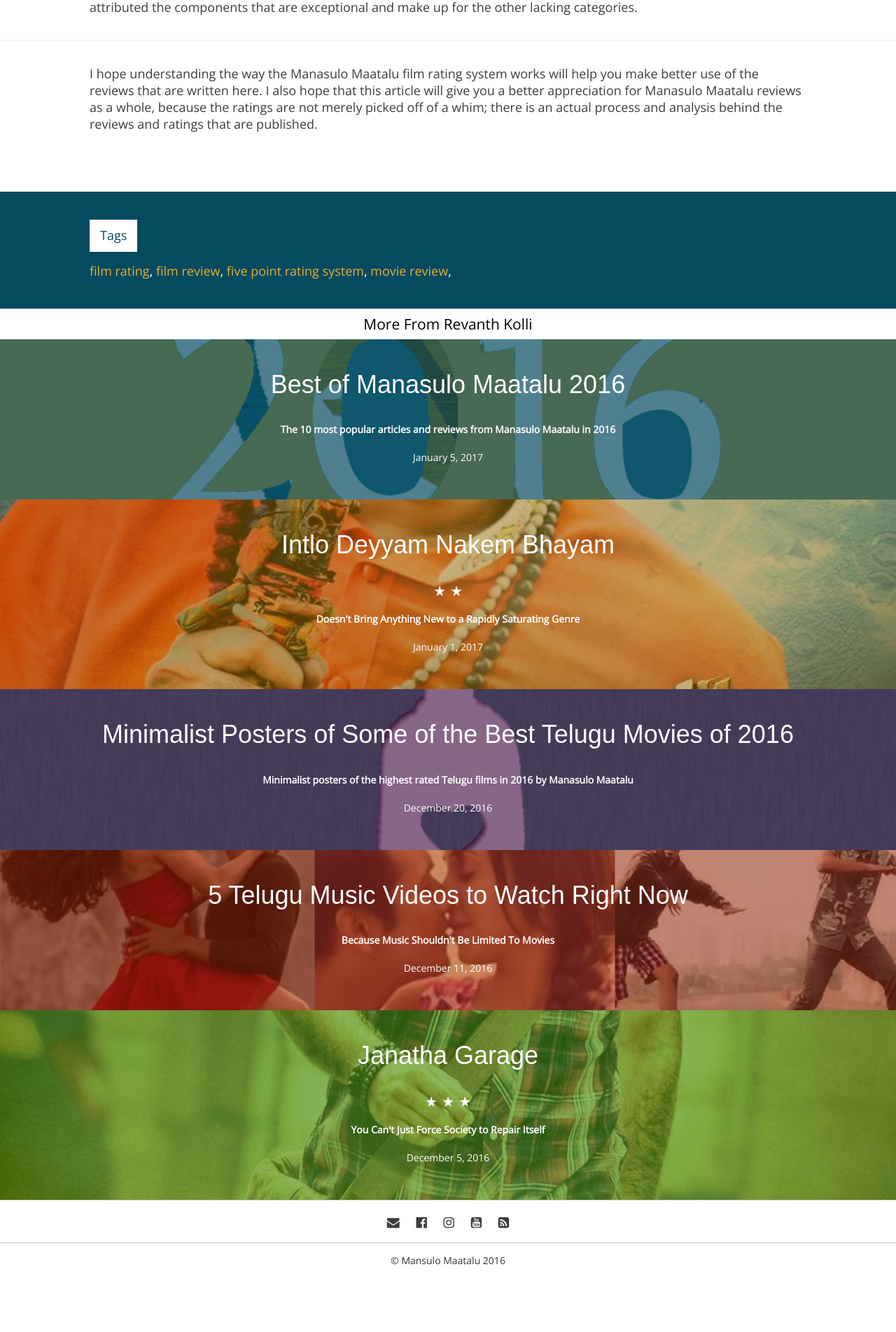
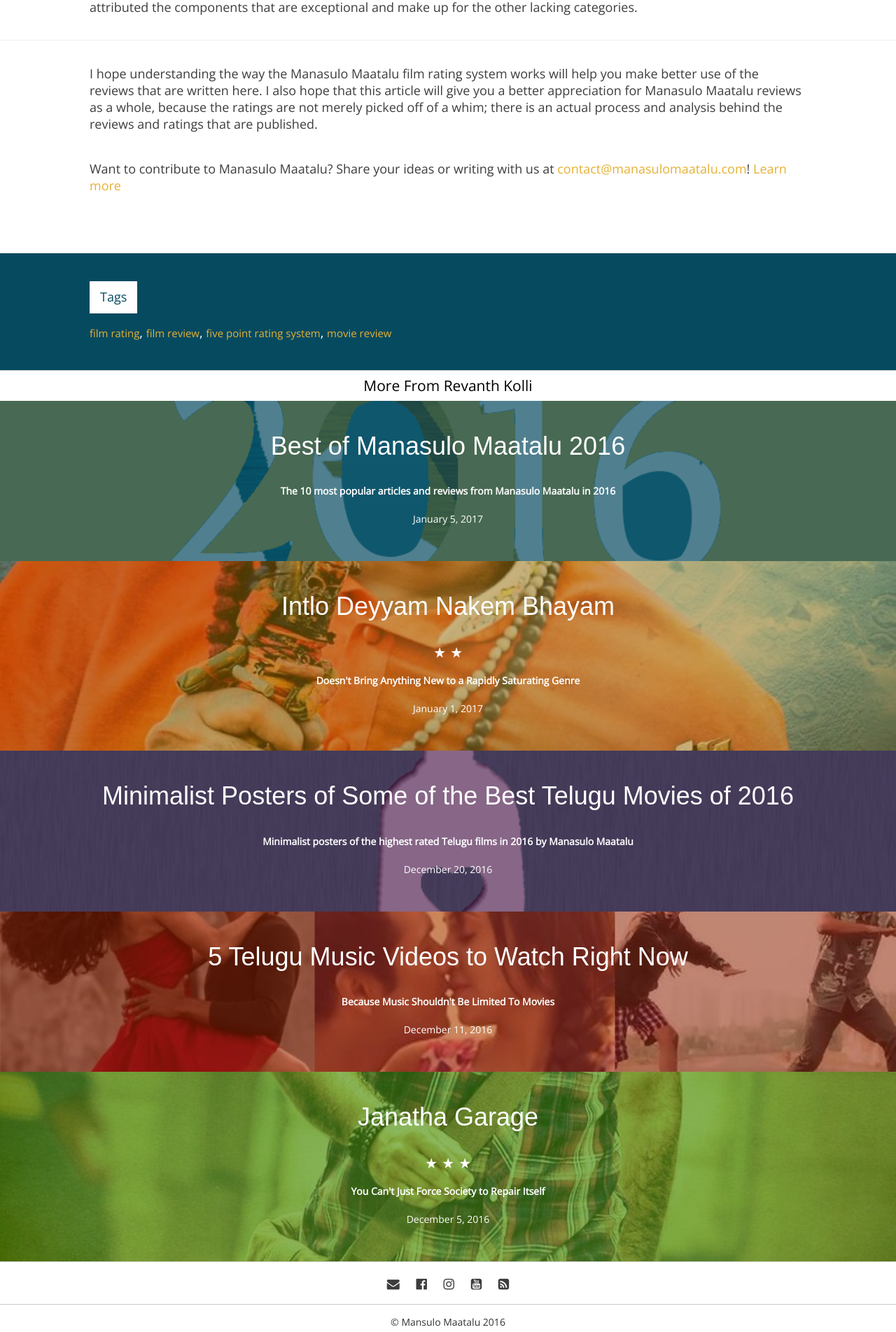
Before and after one commit to revanthkolli/manasulomaatalu, a Jekyll site: the page built from _posts/2016-5-22-The-Mystery-Behind-Manasulo-Maatalu-Film-Ratings.md, in a window 1280 px wide. Shown: the part 2119-4023 px from the top of the page at 70% size. Built offline with Jekyll 4.4.1, drawn with Linux system fonts in a browser that asks for light colours; nearby versions of some CDN libraries; some web fonts are replaced; before the commit the page ends 3946 px from its top, so only the background shows below that.

Commit message:
Small fixes, added message for submissions

```diff
--- a/_includes/search.js
+++ b/_includes/search.js
@@ -44,6 +44,7 @@ function results() {
         query = query.split("&");
         var queryString = query[0].slice(query[0].indexOf('=') + 1);
         queryString = queryString.replace(/%20/g, " ");
+        queryString = queryString.replace(/%27/g, "'");
         var results = query[1].slice(query[1].indexOf('=') + 1);
         results = results.split(",");
         if (results[0] == '') {
--- a/_layouts/post.html
+++ b/_layouts/post.html
@@ -3,50 +3,9 @@ layout: default
 ---
 
 <article class="post post-detail">
-  <!--<h1>{{ page.title }}</h1>
-  <h3>{{page.description}}</h3>
-	{% if page.rating >= 3.5 %}
-		{% assign r = page.rating %}
-		{% for n in (1..r) %}
-			<img class="rating-star stars" src="{{ site.baseurl }}/img/star-blue.gif"></img>
-		{% endfor %}
-		{% assign mod = r | modulo:1 %}
-		{% if mod == 0.5 %}
-			<img class="rating-star-half stars" src="{{ site.baseurl }}/img/star-half-blue.gif"></img>
-		{% elsif mod == 0.25 %}
-			<img class="rating-star-quarter stars" src="{{ site.baseurl }}/img/star-quarter-blue.gif"></img>
-		{% elsif mod == 0.75 %}
-			<img class="rating-star-three stars" src="{{ site.baseurl }}/img/star-3-blue.gif"></img>
-		{% endif %}
-	{% elsif page.rating < 3 %}
-		{% assign r = page.rating %}
-		{% for n in (1..r) %}
-			<img class="rating-star stars" src="{{ site.baseurl }}/img/star-red.gif"></img>
-		{% endfor %}
-		{% assign mod = r | modulo:1 %}
-		{% if mod == 0.5 %}
-			<img class="rating-star-half stars" src="{{ site.baseurl }}/img/star-half-red.gif"></img>
-		{% elsif mod == 0.25 %}
-			<img class="rating-star-quarter stars" src="{{ site.baseurl }}/img/star-quarter-red.gif"></img>
-		{% elsif mod == 0.75 %}
-			<img class="rating-star-three stars" src="{{ site.baseurl }}/img/star-3-red.gif"></img>
-		{% endif %}
-	{% else %}
-		{% assign r = page.rating %}
-		{% for n in (1..r) %}
-			<img class="rating-star stars" src="{{ site.baseurl }}/img/star-grey.gif"></img>
-		{% endfor %}
-		{% assign mod = r | modulo:1 %}
-		{% if mod == 0.5 %}
-			<img class="rating-star-half stars" src="{{ site.baseurl }}/img/star-half-grey.gif"></img>
-		{% elsif mod == 0.25 %}
-			<img class="rating-star-quarter stars" src="{{ site.baseurl }}/img/star-quarter-grey.gif"></img>
-		{% elsif mod == 0.75 %}
-			<img class="rating-star-three stars" src="{{ site.baseurl }}/img/star-3-grey.gif"></img>
-		{% endif %}
-    {% endif %}-->
   <div class="entry">
     {{ content }}
+	<p>Want to contribute to Manasulo Maatalu? Share your ideas or writing with us at <a href="mailto:contact@manasulomaatalu.com">contact@manasulomaatalu.com</a>! <a href="{{ site.baseurl }}/about/#submissions"> Learn more </a></p>
   </div>
 
   <div id="video-wrapper" onclick="closeVideo()">
@@ -65,7 +24,7 @@ layout: default
 	<div class="block-title">Tags</div>
 	<br>
 	{% for tag in page.tags %}
-		<a id="{{ tag }}" class="tag" href="javascript:void(0);">{{ tag }}</a>,
+		<a id="{{ tag }}" class="tag" href="javascript:void(0);">{{ tag }}</a>{% if forloop.last == false %},{% endif %}
 	{% endfor %}
 </div>
 {% for entry in site.data.authors %}
--- a/style.css
+++ b/style.css
@@ -451,6 +451,10 @@ Text: #3d3d3d
   color: red;
 }
 
+#main .tags a {
+  font-size: 15px;
+}
+
 .positive_review {
   color: #25758F;
 }
```
Also changed, not shown: about.md (+1 -1 lines).
